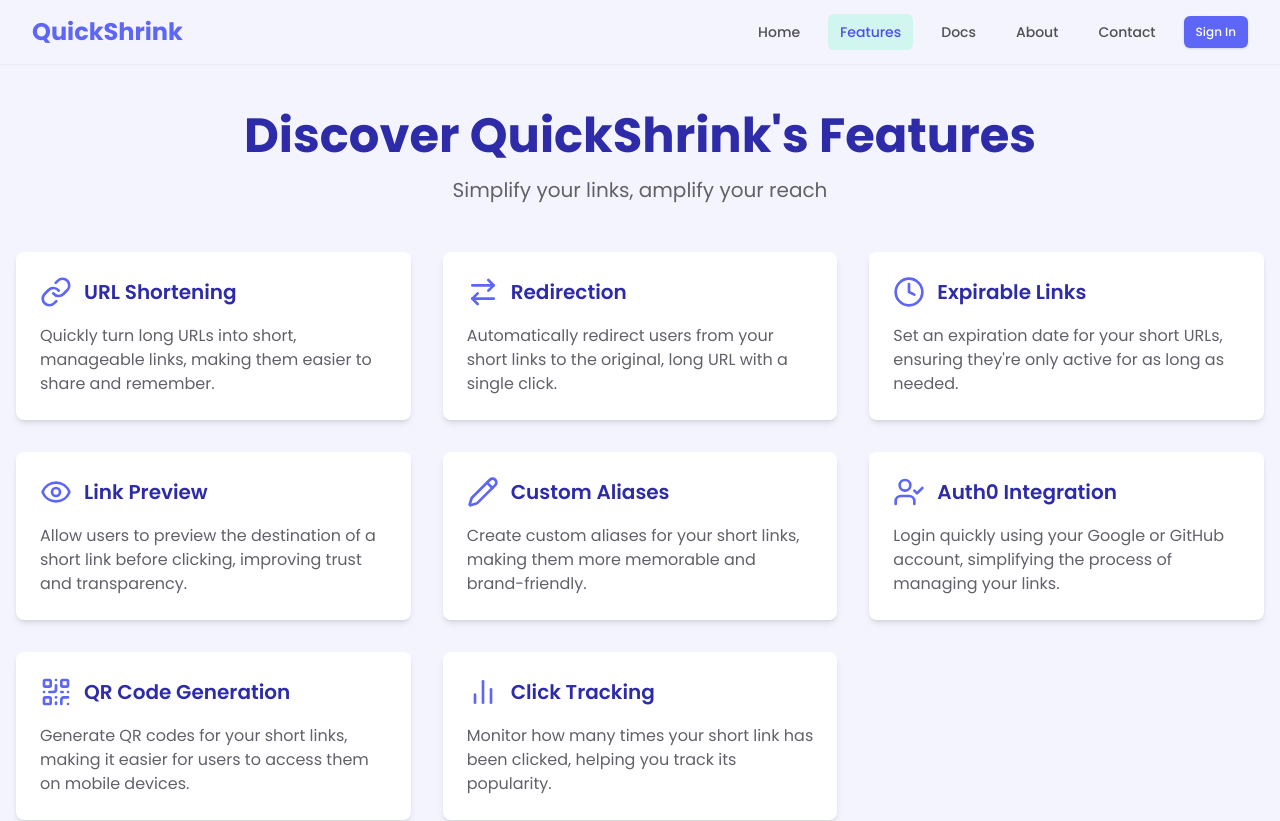
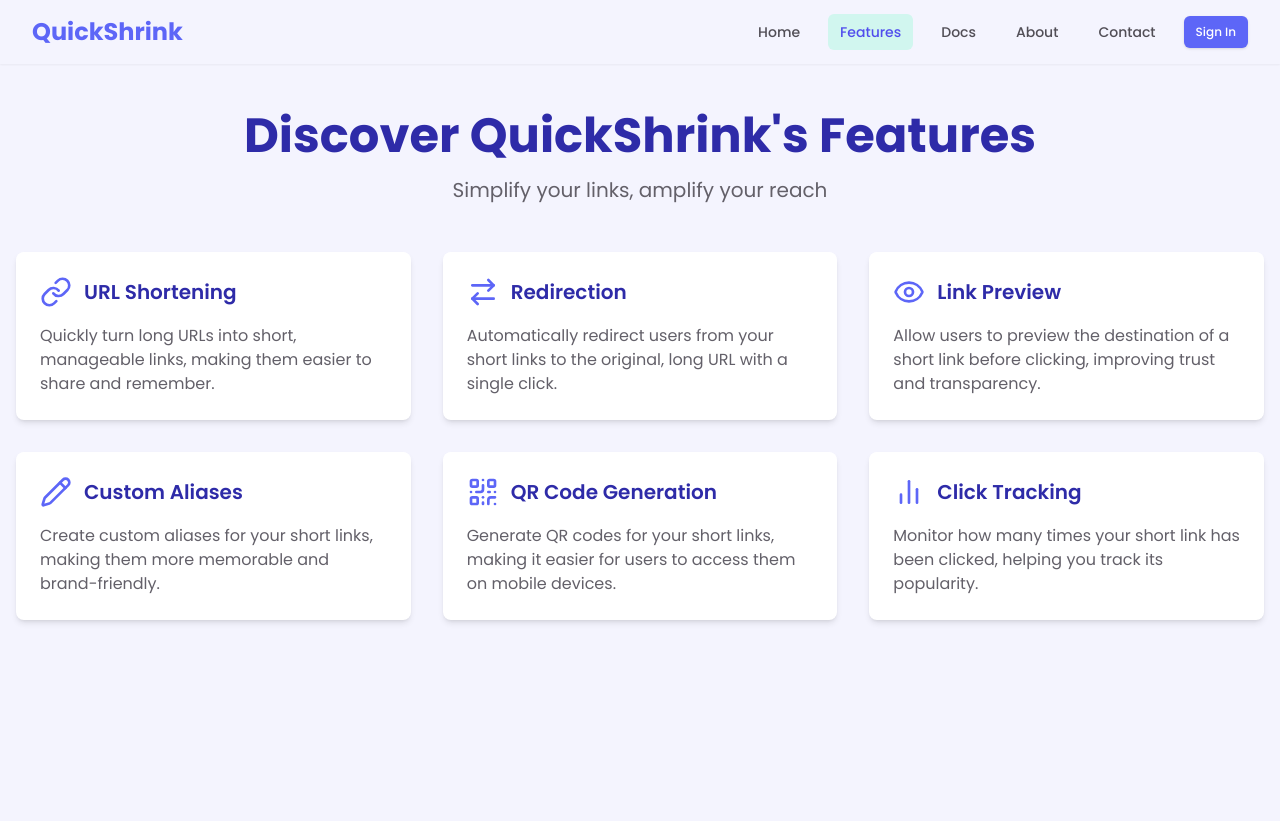
Before and after one commit to JosePabloSG/shrinkily-app, a Next.js app: page /features in a window 1280 px wide. Shown: the top 821 px of the page. Built offline with nearby package versions, Linux system fonts and the light colour scheme; a web font is replaced by a local one.

Commit message:
Remove unused feature entries from landing page: expirable links and Auth0 integration

```diff
--- a/app/(landing-page)/features/page.tsx
+++ b/app/(landing-page)/features/page.tsx
@@ -1,5 +1,5 @@
 import FeatureCard from "@/components/landing-page/features/feature-card";
-import { Link, ArrowRightLeft, Clock, BarChart2, QrCode, Eye, UserCheck, Pencil } from "lucide-react";
+import { Link, ArrowRightLeft, BarChart2, QrCode, Eye, Pencil } from "lucide-react";
 
 const features = [
   {
@@ -13,11 +13,6 @@ const features = [
     icon: ArrowRightLeft
   },
   {
-    title: "Expirable Links",
-    description: "Set an expiration date for your short URLs, ensuring they're only active for as long as needed.",
-    icon: Clock
-  },
-  {
     title: "Link Preview",
     description: "Allow users to preview the destination of a short link before clicking, improving trust and transparency.",
     icon: Eye
@@ -26,11 +21,6 @@ const features = [
     title: "Custom Aliases",
     description: "Create custom aliases for your short links, making them more memorable and brand-friendly.",
     icon: Pencil
-  },
-  {
-    title: "Auth0 Integration",
-    description: "Login quickly using your Google or GitHub account, simplifying the process of managing your links.",
-    icon: UserCheck
   },
   {
     title: "QR Code Generation",
```
